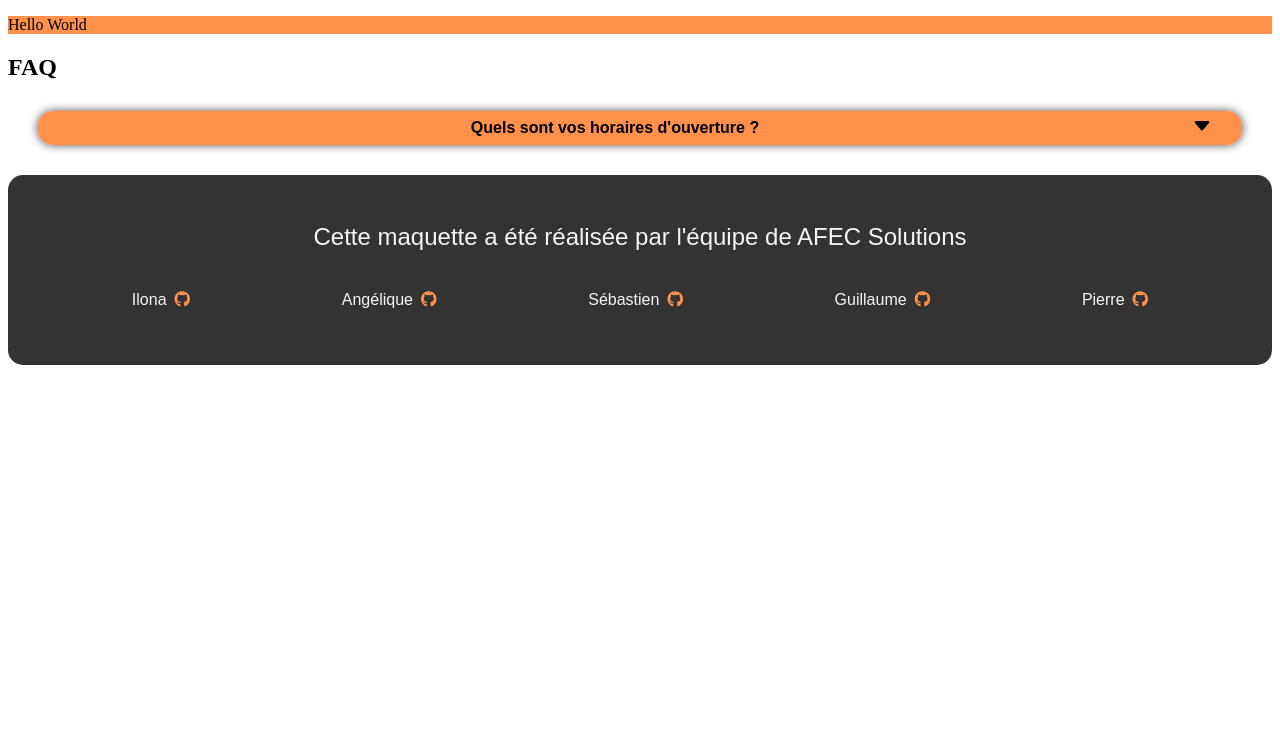
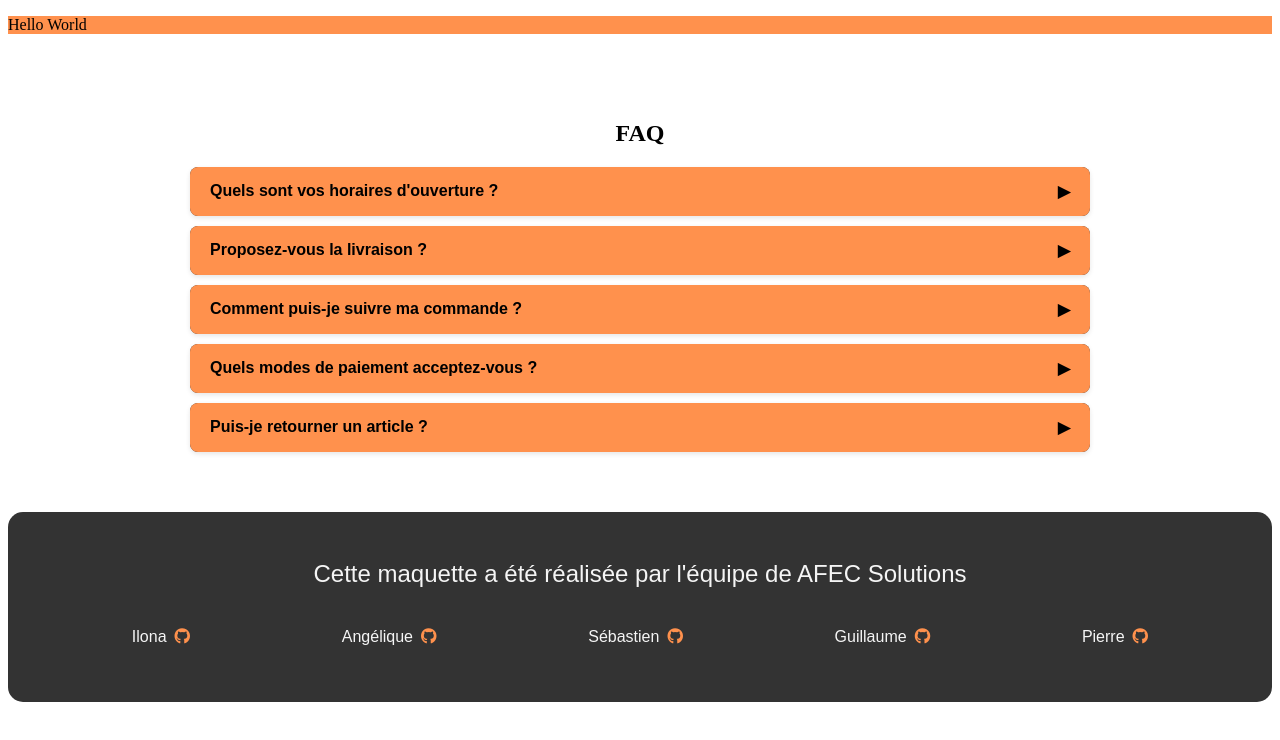
Before and after one commit to Petros-Code/Jour1-CCP2, a plain HTML site: page index.html in a window 1280 px wide. Drawn offline with Linux system fonts and the light colour scheme.

Commit message:
changement les fiches js html scss

```diff
--- a/faq.js
+++ b/faq.js
@@ -1,46 +1,83 @@
+
+const faqs = [
+    { question: "Quels sont vos horaires d'ouverture ?", answer: "Nous sommes ouverts du lundi au samedi de 9h à 19h." },
+    { question: "Proposez-vous la livraison ?", answer: "Oui, livraison gratuite à partir de 50€ d'achat." },
+    { question: "Comment puis-je suivre ma commande ?", answer: "Un numéro de suivi vous est envoyé par email après expédition." },
+    { question: "Quels modes de paiement acceptez-vous ?", answer: "Carte bancaire, PayPal et virement bancaire." },
+    { question: "Puis-je retourner un article ?", answer: "Oui, sous 14 jours pour un article non utilisé." }
+];
+
+const faqList = document.getElementById("faqList");
 
 
-function closeAllFAQ(exceptBloc = null) {
-    const blocs = document.querySelectorAll('.faq_bloc');
+faqs.forEach((faq) => {
+    const item = document.createElement("div");
+    item.classList.add("faq-item");
 
-    blocs.forEach(bloc => {
-        if (bloc !== exceptBloc) {
-            bloc.classList.remove('active');
-            bloc.querySelector('.faq_answer-bloc').style.height = '0';
-        }
+    const question = document.createElement("div");
+    question.classList.add("faq-question");
+    question.innerHTML = `
+    <span>${faq.question}</span>
+    <span class="faq-icon">▶</span>
+  `;
+
+    const answer = document.createElement("div");
+    answer.classList.add("faq-answer");
+    answer.innerText = faq.answer;
+
+    question.addEventListener("click", () => {
+        answer.classList.toggle("open");
+        question.querySelector(".faq-icon").classList.toggle("open");
     });
-}
 
-function toggleFAQ(bloc) {
-    const isOpen = bloc.classList.contains('active');
-    const wrapper = bloc.querySelector('.faq_answer-bloc');
-    const content = bloc.querySelector('.faq_answer');
+    item.appendChild(question);
+    item.appendChild(answer);
+    faqList.appendChild(item);
+});
 
-    if (isOpen) {
-        bloc.classList.remove('active');
-        wrapper.style.height = '0';
-    } else {
-        closeAllFAQ(bloc);
-        bloc.classList.add('active');
-        wrapper.style.height = content.clientHeight + 'px';
-    }
-}
 
-function initFAQ() {
-    const blocs = document.querySelectorAll('.faq_bloc');
 
-    blocs.forEach(bloc => {
-        const title = bloc.querySelector('.faq_title');
-        title.addEventListener('click', () => toggleFAQ(bloc));
+// function closeAllFAQ(exceptBloc = null) {
+//     const blocs = document.querySelectorAll('.faq_bloc');
 
-        // Ouverture initiale
-        if (bloc.classList.contains('active')) {
-            const wrapper = bloc.querySelector('.faq_answer-bloc');
-            const content = bloc.querySelector('.faq_answer');
-            wrapper.style.height = content.clientHeight + 'px';
-        }
-    });
-}
+//     blocs.forEach(bloc => {
+//         if (bloc !== exceptBloc) {
+//             bloc.classList.remove('active');
+//             bloc.querySelector('.faq_answer-bloc').style.height = '0';
+//         }
+//     });
+// }
 
-// Initialisation
-initFAQ();
+// function toggleFAQ(bloc) {
+//     const isOpen = bloc.classList.contains('active');
+//     const wrapper = bloc.querySelector('.faq_answer-bloc');
+//     const content = bloc.querySelector('.faq_answer');
+
+//     if (isOpen) {
+//         bloc.classList.remove('active');
+//         wrapper.style.height = '0';
+//     } else {
+//         closeAllFAQ(bloc);
+//         bloc.classList.add('active');
+//         wrapper.style.height = content.clientHeight + 'px';
+//     }
+// }
+
+// function initFAQ() {
+//     const blocs = document.querySelectorAll('.faq_bloc');
+
+//     blocs.forEach(bloc => {
+//         const title = bloc.querySelector('.faq_title');
+//         title.addEventListener('click', () => toggleFAQ(bloc));
+
+//         // Ouverture initiale
+//         if (bloc.classList.contains('active')) {
+//             const wrapper = bloc.querySelector('.faq_answer-bloc');
+//             const content = bloc.querySelector('.faq_answer');
+//             wrapper.style.height = content.clientHeight + 'px';
+//         }
+//     });
+// }
+
+// // Initialisation
+// initFAQ();
--- a/index.html
+++ b/index.html
@@ -1,19 +1,22 @@
 <!DOCTYPE html>
 <html lang="fr">
+
     <head>
         <meta charset="UTF-8">
         <meta name="viewport" content="width=device-width, initial-scale=1.0">
         <link rel="stylesheet" href="https://cdnjs.cloudflare.com/ajax/libs/font-awesome/6.5.1/css/all.min.css">
         <link rel="stylesheet" href="scss/main.css">
-    <link rel="preconnect" href="https://fonts.googleapis.com"/>
-    <link rel="preconnect" href="https://fonts.googleapis.com/css2?family=Montserrat:ital,wght@0,100..900;1,100..900&family=Poppins:ital,wght@0,100..900;1,100..900&display=swap"/>
-    <link rel="preconnect" href="https://fonts.gstatic.com/"/>
+        <link rel="preconnect" href="https://fonts.googleapis.com" />
+        <link rel="preconnect"
+            href="https://fonts.googleapis.com/css2?family=Montserrat:ital,wght@0,100..900;1,100..900&family=Poppins:ital,wght@0,100..900;1,100..900&display=swap" />
+        <link rel="preconnect" href="https://fonts.gstatic.com/" />
         <script src="avis.js" defer></script>
         <script src="faq.js" defer></script>
         <script src="prix.js" defer></script>
         <script src="contact.js" defer></script>
         <title>Aphone</title>
     </head>
+
     <body>
         <header>
             <p>Hello World</p>
@@ -21,6 +24,12 @@
         <main>
             <section>
                 <h1>FAQ</h1>
+
+                <div class="faq-container">
+
+                    <div id="faqList"></div>
+                </div>
+                <!-- <h1>FAQ</h1>
 
                 <div class="faq">
                     <div class="faq_bloc">
@@ -42,6 +51,27 @@
                         </div>
                     </div>
                 </div>
+
+                <div class="faq">
+                    <div class="faq_bloc">
+                        <div class="faq_title">
+                            <img src="">
+                            Proposez-vous la livraison ?
+                            <span class="caret"><svg class="caret-down" width="16" height="16" fill="currentColor"
+                                    class="bi bi-caret-down-fill" viewBox="0 0 16 16">
+                                    <path
+                                        d="M7.247 11.14 2.451 5.658C1.885 5.013 2.345 4 3.204 4h9.592a1 1 0 0 1 .753 1.659l-4.796 5.48a1 1 0 0 1-1.506 0z" />
+                                </svg></span>
+
+
+
+                        </div>
+                        <div class="faq_answer-bloc">
+                            <div class="faq_answer">Oui, livraison gratuite à partir de 50€ d'achat.
+                            </div>
+                        </div>
+                    </div>
+                </div> -->
             </section>
         </main>
         <footer>
@@ -87,4 +117,5 @@
             </div>
         </footer>
     </body>
+
 </html>
--- a/scss/_faq.scss
+++ b/scss/_faq.scss
@@ -1,70 +1,131 @@
-.faq {
-    border-radius: 15px;
+section {
+    padding: 50px;
+}
+
+h1 {
+    text-align: center;
+}
+
+.faq-container {
+    max-width: 900px;
+    margin: auto;
+}
+
+
+
+.faq-item {
+    background: $primary-color;
+    border-radius: 8px;
+    margin-bottom: 10px;
+    box-shadow: 0 2px 5px rgba(0, 0, 0, 0.1);
     overflow: hidden;
-    margin: 30px;
-    box-shadow: 0 0 10px rgba(0, 0, 0, 0.7);
+    transition: all 0.3s ease;
+}
+
+.faq-question {
+    cursor: pointer;
+    padding: 15px 20px;
+    display: flex;
+    justify-content: space-between;
+    align-items: center;
+    font-weight: bold;
+    font-family: $font-poppins;
+    background: $tertiary-color;
+
+    &:hover {
+        background: orange;
+    }
+}
+
+.faq-icon {
+    transition: transform 0.3s ease;
+
+    &.open {
+        transform: rotate(90deg);
+    }
+}
+
+.faq-answer {
+    max-height: 0;
+    overflow: hidden;
+    padding: 0 20px;
+    transition: max-height 0.4s ease, padding 0.4s ease;
+
+    &.open {
+        font-family: $font-poppins;
+        color: $secondary-color;
+        max-height: 200px;
+        padding: 15px 20px;
+    }
+}
+
+// .faq {
+//     border-radius: 15px;
+//     overflow: hidden;
+//     margin: 30px;
+//     box-shadow: 0 0 10px rgba(0, 0, 0, 0.7);
 
 
 
 
-}
+// }
 
-.faq_title {
-    // padding-left: 150px;
-    padding-right: 30px;
-    padding-top: 5px;
-    padding-bottom: 5px;
-    display: flex;
-    justify-content: space-between;
-    align-items: center;
-    font-family: $font-poppins;
-    background: $tertiary-color;
-    animation: slide 12s ease-in-out infinite;
+// .faq_title {
+//     // padding-left: 150px;
+//     padding-right: 30px;
+//     padding-top: 5px;
+//     padding-bottom: 5px;
+//     display: flex;
+//     justify-content: space-between;
+//     align-items: center;
+//     font-family: $font-poppins;
+//     background: $tertiary-color;
+//     animation: slide 12s ease-in-out infinite;
 
-    font-weight: bold;
+//     font-weight: bold;
 
-    @keyframes slide {
-        0% {
-            background-position: 0% 50%;
-        }
+//     @keyframes slide {
+//         0% {
+//             background-position: 0% 50%;
+//         }
 
-        50% {
-            background-position: 100% 50%;
-        }
+//         50% {
+//             background-position: 100% 50%;
+//         }
 
-        100% {
-            background-position: 0% 50%;
-        }
-    }
+//         100% {
+//             background-position: 0% 50%;
+//         }
+//     }
 
-    @include respond-to(mobile) {
-        flex-direction: column;
-        text-align: center;
-        padding-left: 30px;
-        padding-right: 30px;
+//     @include respond-to(mobile) {
+//         flex-direction: column;
+//         text-align: center;
+//         padding-left: 30px;
+//         padding-right: 30px;
 
-    }
+//     }
 
-}
+// }
 
-.caret-down {
-    width: 20px;
-    height: 20px;
-    transition: transform 0.3s ease;
-}
+// .caret-down {
+//     width: 20px;
+//     height: 20px;
+//     transition: transform 0.3s ease;
+// }
 
-.faq_answer-bloc {
-    background-color: $primary-color;
-    overflow: hidden;
-    height: 0;
-    transition: height 0.3s ease;
-}
+// .faq_answer-bloc {
+//     background-color: $primary-color;
+//     overflow: hidden;
+//     height: 0;
+//     transition: height 0.3s ease;
+// }
 
-.faq_answer {
-    color: $secondary-color;
-    padding: 25px;
-}
+// .faq_answer {
+//     color: $secondary-color;
+//     padding: 25px;
+// }
 
-.faq_bloc.active .caret-down {
-    transform: rotate(180deg);
-}
+// .faq_bloc.active .caret-down {
+//     transform: rotate(180deg);
+// }
--- a/scss/_variables.scss
+++ b/scss/_variables.scss
@@ -1,8 +1,8 @@
 // _variables.scss
 // Couleurs
-$primary-color: #333333;   // texte
+$primary-color: #333333; // texte
 $secondary-color: #f5f5f5; // background
-$tertiary-color: #ff914d;  // logo & icons
+$tertiary-color: #ff914d; // logo & icons
 
 // Tailles de police
 $primary-font-size: 32px;
```
Also changed, not shown: scss/main.css, 1 other file. Lines whose indentation alone changed are shown as unchanged.
